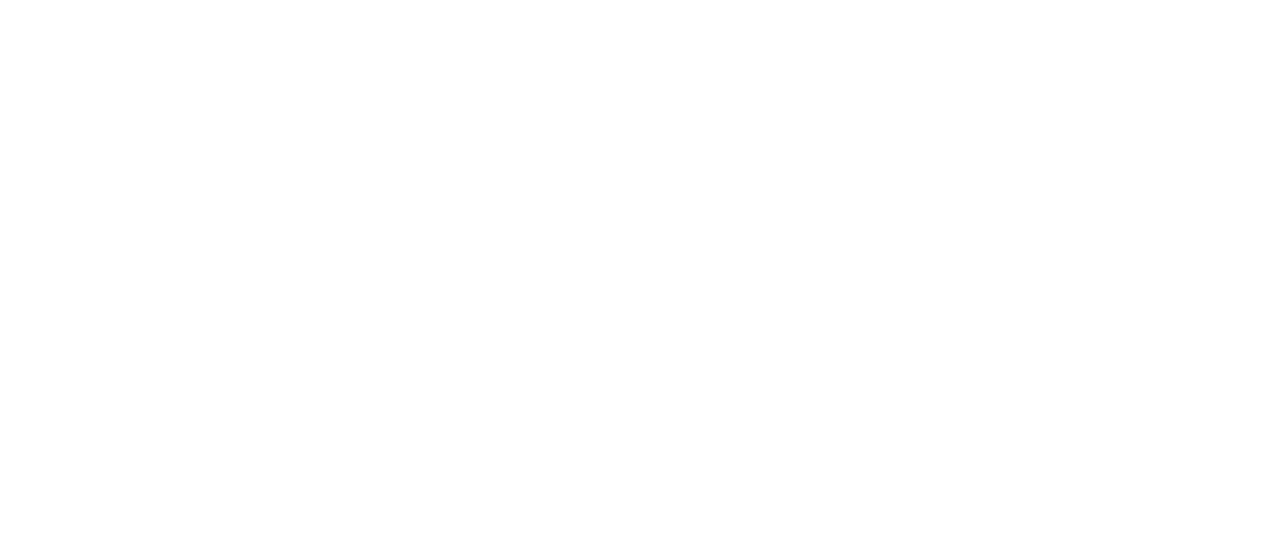
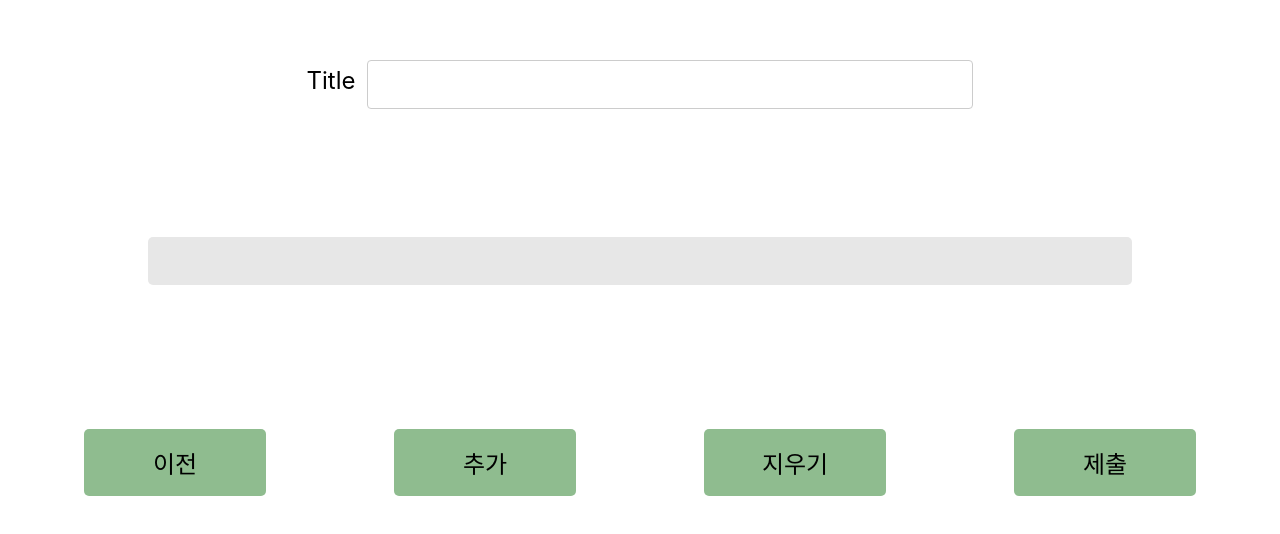
Before and after one commit to LandvibeDev/todo-frontend, a React (Create React App) app in the folder static/: page /enrollment in a window 1280 px wide. Shown: the part 206-740 px from the top of the page. Built offline with nearby package versions, Linux system fonts and the light colour scheme.

Commit message:
Todo 리스트에 Task 추가하는 페이지 및 기능 추가

```diff
--- a/static/src/App.js
+++ b/static/src/App.js
@@ -1,13 +1,18 @@
 import React from 'react';
 import {
     BrowserRouter,
+    Switch,
     Route
 } from "react-router-dom";
 import Board from './page/Board';
+import Enrollment from "./page/Enrollment";
 function App() {
     return (
         <BrowserRouter>
             <Route exact path="/" component={Board}/>
+            <Switch>
+                <Route path="/enrollment" component={Enrollment}/>
+            </Switch>
         </BrowserRouter>
     );
 }
--- /dev/null
+++ b/static/src/component/enrollment/title/index.jsx
@@ -0,0 +1,18 @@
+import React from 'react';
+import '../../../css/Enrollment.css'
+import Button from "../../atom/Button";
+
+function Title({id, title, dispatch}) {
+    const onClick = (event) => {
+        event.stopPropagation();
+        dispatch({type: 'REMOVE', id, title});
+    };
+
+    return (
+        <div className='buffer-item'>
+            {title} &nbsp; <Button className='buffer-item-btn' onClick={onClick} value='X'/>
+        </div>
+    );
+}
+
+export default Title;
--- /dev/null
+++ b/static/src/css/Enrollment.css
@@ -0,0 +1,61 @@
+.enrollment {
+    display: flex;
+    flex-direction: column;
+    border-radius: 5px;
+    padding: 20px;
+}
+
+.enrollment-title {
+    flex: 1;
+    text-align: center;
+    font-size: 1.5rem;
+    margin: 15rem 3rem 0 3rem;
+}
+
+.enrollment-btn-grp {
+    flex: 1;
+    display: flex;
+    flex-direction: row;
+
+}
+
+.enrollment-btn {
+    flex: 1;
+    background-color: darkseagreen;
+    padding: 1rem;
+    margin: 1rem 4rem;
+}
+
+.buffer {
+    flex: 1;
+    display: flex;
+    flex-wrap: wrap;
+    justify-content: flex-start;
+    flex-direction: row;
+    text-align: center;
+    background-color: #e7e7e7;
+    margin: 8rem;
+    padding: 1.5rem;
+    align-content: center;
+    border-radius: 5px;
+}
+
+.buffer-item {
+    flex-shrink: 1;
+    display: inline;
+    font-size: 2rem;
+    color: white;
+    background-color: chocolate;
+    margin: 0.5rem;
+    padding: 1rem;
+    border-radius: 5px;
+}
+
+.buffer-item-btn {
+    background-color: #cccccc;
+}
+
+label {
+    padding: 12px 12px 12px 0;
+    display: inline-block;
+}
--- /dev/null
+++ b/static/src/page/Enrollment.jsx
@@ -0,0 +1,94 @@
+import React, {useReducer, useState} from 'react';
+import '../css/Enrollment.css';
+import createCard from "../service/createCard";
+import Title from "../component/enrollment/title";
+import Button from "../component/atom/Button";
+import Input from "../component/atom/Input";
+
+const reducer = (buffer, action) => {
+    const {type, id, title} = action;
+    if (type === 'ADD') {
+        return buffer.concat({id, title})
+    } else if (type === 'REMOVE') {
+        const targetIndex = buffer.findIndex(item => id === item.id && title === item.title);
+        buffer.splice(targetIndex, 1);
+        return [...buffer];
+    } else {
+        throw new Error();
+    }
+};
+
+function Enrollment({history}) {
+    const [id, setId] = useState(0);
+    const [title, setTitle] = useState('');
+    const [buffer, dispatch] = useReducer(reducer, []);
+
+    const onChange = (event) => {
+        event.stopPropagation();
+        setTitle(event.target.value);
+    };
+
+    const onPreviousClick = (event) => {
+        event.stopPropagation();
+        history.goBack();
+    };
+
+    const add = () => {
+        const {length} = title;
+        if (length > 0) {
+            dispatch({type: 'ADD', id, title});
+            setId(id + 1);
+            setTitle('');
+        }
+    };
+
+    const onAddClick = (event) => {
+        event.stopPropagation();
+        add();
+    };
+
+    const onAddKeyUp = (event) => {
+        event.stopPropagation();
+        if (event.key === 'Enter') {
+            add();
+        }
+    };
+
+    const onClearClick = (event) => {
+        event.stopPropagation();
+        setTitle('');
+    };
+
+    const onSubmitClick = (event) => {
+        event.stopPropagation();
+        const titleList = buffer.map(item => item.title);
+        if (createCard(...titleList)) {
+            history.goBack();
+        }
+    };
+
+    return (
+        <div className='enrollment'>
+            <div className='enrollment-title'>
+                <label htmlFor="title">Title</label>
+                <Input id='title' onChange={onChange} onKeyPress={onAddKeyUp} value={title}/>
+            </div>
+            <div className='buffer'>
+                {
+                    buffer.map(item => {
+                        return <Title key={item.id} id={item.id} title={item.title} dispatch={dispatch}/>;
+                    })
+                }
+            </div>
+            <div className='enrollment-btn-grp'>
+                <Button className='enrollment-btn' onClick={onPreviousClick} value='이전'/>
+                <Button className='enrollment-btn' onClick={onAddClick} value='추가'/>
+                <Button className='enrollment-btn' onClick={onClearClick} value='지우기'/>
+                <Button className='enrollment-btn' onClick={onSubmitClick} value='제출'/>
+            </div>
+
+        </div>
+    );
+}
+
+export default Enrollment;
--- /dev/null
+++ b/static/src/service/createCard.js
@@ -0,0 +1,14 @@
+function createCard(...titleList) {
+    const body = titleList.map(title => {
+        return {title}
+    });
+    console.log(body);
+    try {
+        return true;
+    } catch (e) {
+        return false;
+    }
+
+}
+
+export default createCard;
```
